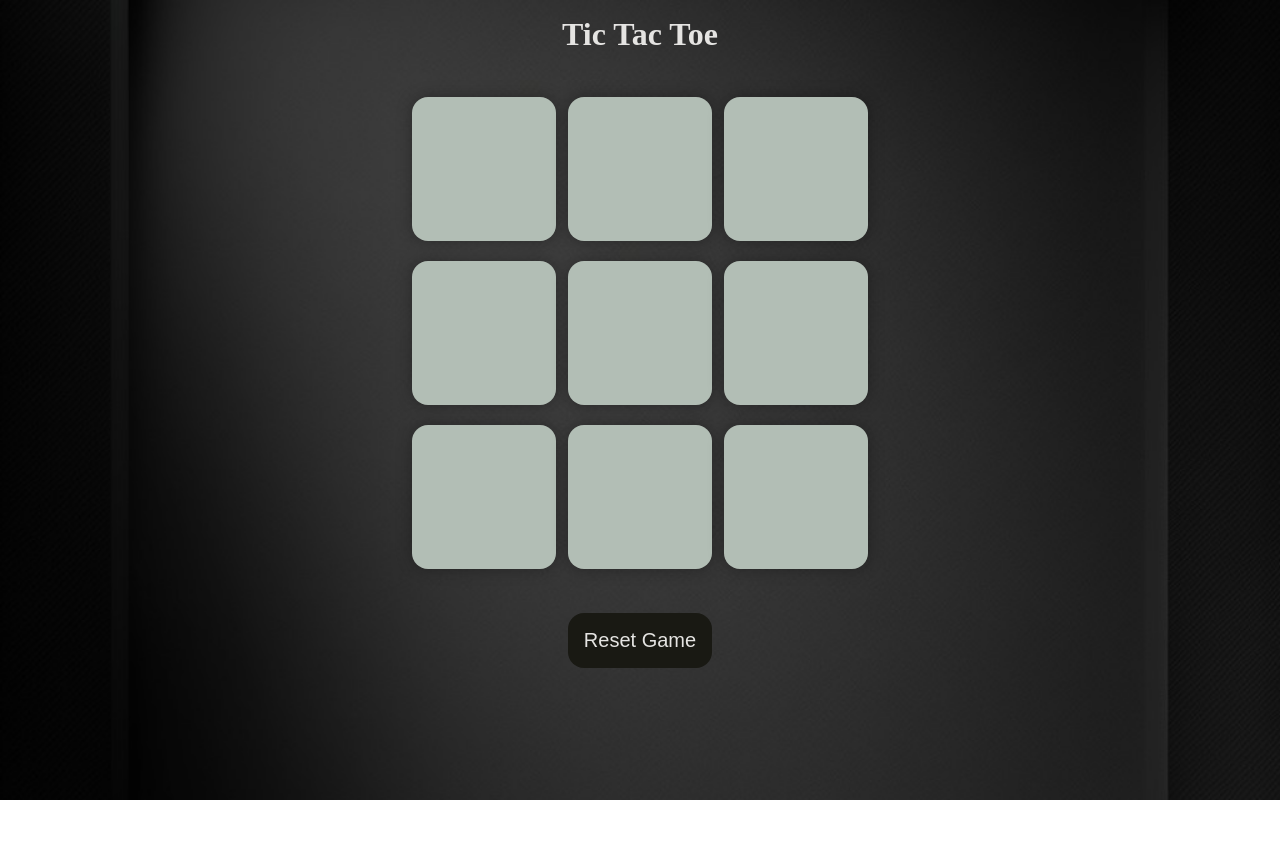
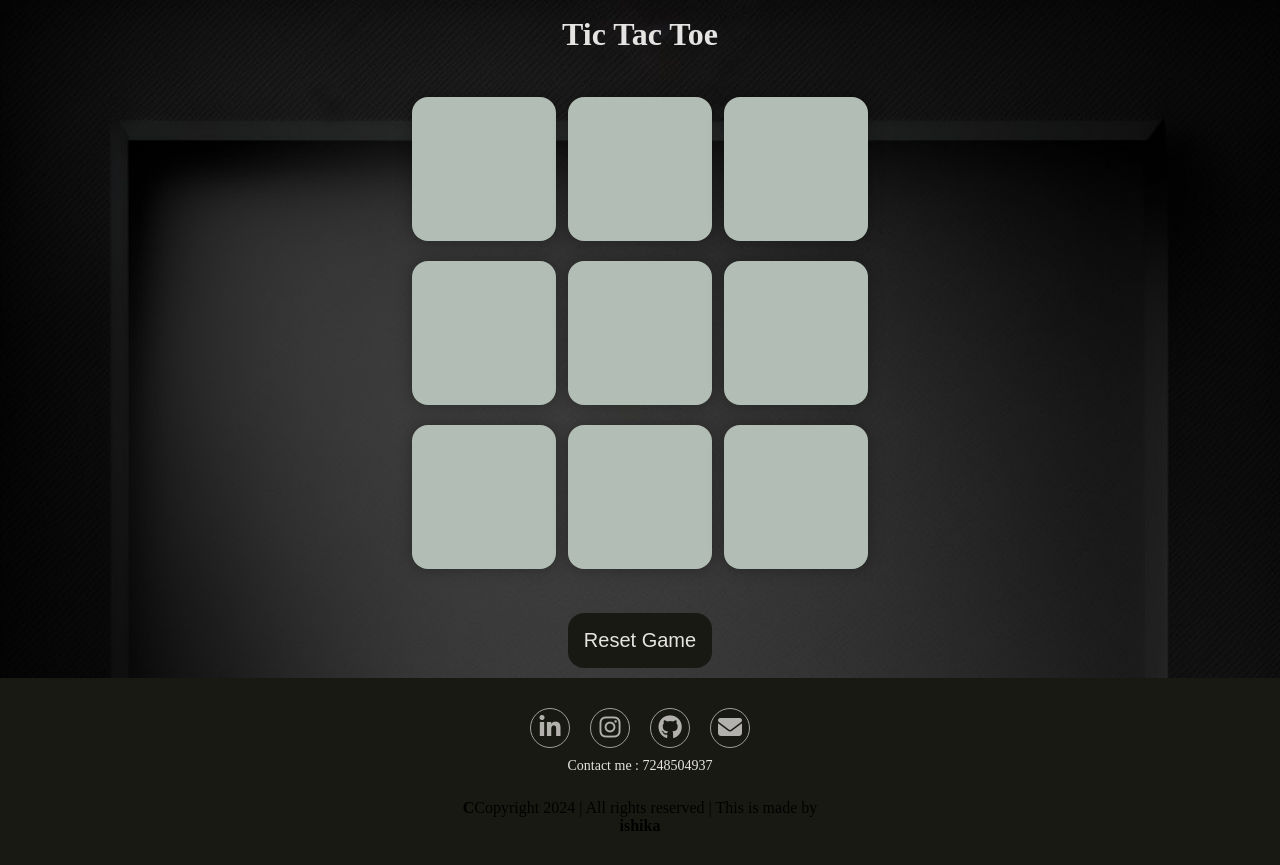
Before and after one commit to ishikagupta04/tic-tac-toe, a plain HTML site: page index.html in a window 1280 px wide. Before the commit the page ends 800 px from the top, so only its background shows below. Drawn offline with Linux system fonts and the light colour scheme.

Commit message:
new commit

```diff
--- a/index.html
+++ b/index.html
@@ -5,6 +5,7 @@
     <meta name="viewport" content="width=device-width, initial-scale=1.0" />
     <title>Tic-Tac-Toe Game</title>
     <link rel="stylesheet" href="stylee.css">
+    <link rel="stylesheet" href="https://cdnjs.cloudflare.com/ajax/libs/font-awesome/6.6.0/css/all.min.css" integrity="sha512-Kc323vGBEqzTmouAECnVceyQqyqdsSiqLQISBL29aUW4U/M7pSPA/gEUZQqv1cwx4OnYxTxve5UMg5GT6L4JJg==" crossorigin="anonymous" referrerpolicy="no-referrer" />
   </head>
   <body>
     <div class="msg-container hide">
@@ -27,6 +28,26 @@
         </div>
       </div>
       <button id="reset-btn">Reset Game</button>
+      <footer class="footer">
+        <div class="social">
+          <a href="https://www.linkedin.com/in/ishika-gupta-b54565248/" class="footer__link">
+            <i class="fa-brands fa-linkedin-in"></i>
+          </a>
+          <a href="https://www.instagram.com/ishika3877?igsh=MTQwajFnNXpjOWxoNg==" class="footer__link">
+            <i class="fab fa-instagram"></i>
+          </a>
+          <a href="https://github.com/ishikagupta04" class="footer__link">
+            <i class="fab fa-github"></i>
+          </a>
+          <a href="ishikag899@gmail.com" class="footer__link">
+            <i class="fa-solid fa-envelope"></i>
+          </a>
+          <p> Contact me : 7248504937</p>
+        </div>
+        <div class="separador">
+          <p> <b>C</b>Copyright 2024 | All rights reserved | This is made by <h4>ishika</h4>  </p>
+        </div>
+      </footer>
     </main>
     <script src="app.js"></script>
   </body>
--- a/stylee.css
+++ b/stylee.css
@@ -1,7 +1,7 @@
 * {
     margin: 0;
     padding: 0;
-
+    box-sizing: border-box;
   }
 
   body {
@@ -50,6 +50,7 @@
   }
 
   #reset-btn {
+    margin-bottom: 10px !important;
     padding: 1rem;
     font-size: 1.25rem;
     background-color: #191913;
@@ -84,3 +85,38 @@
   .hide {
     display: none;
   }
+
+  .footer{
+    padding: 30px 0;
+    background-color: #191913;
+  }
+
+  .footer .social{
+    text-align: center;
+    padding-bottom:25px;
+    color: #E5E4E2;
+  }
+
+  .footer .social a {
+    font-size: 24px;
+    color: inherit;
+    border: 1px solid #ccc;
+    width: 40px;
+    height: 40px;
+    line-height: 38px;
+    display: inline-block;
+    border-radius: 50%;
+    margin: 0 8px;
+    opacity: 0.75;
+  }
+
+  .footer .social a:hover{
+    opacity: 0.9;
+  }
+
+  .footer .social p {
+    margin-top: 10px;
+    color: #E5E4E2;
+    font-size: 14px;
+    text-align: center;
+  }
```
